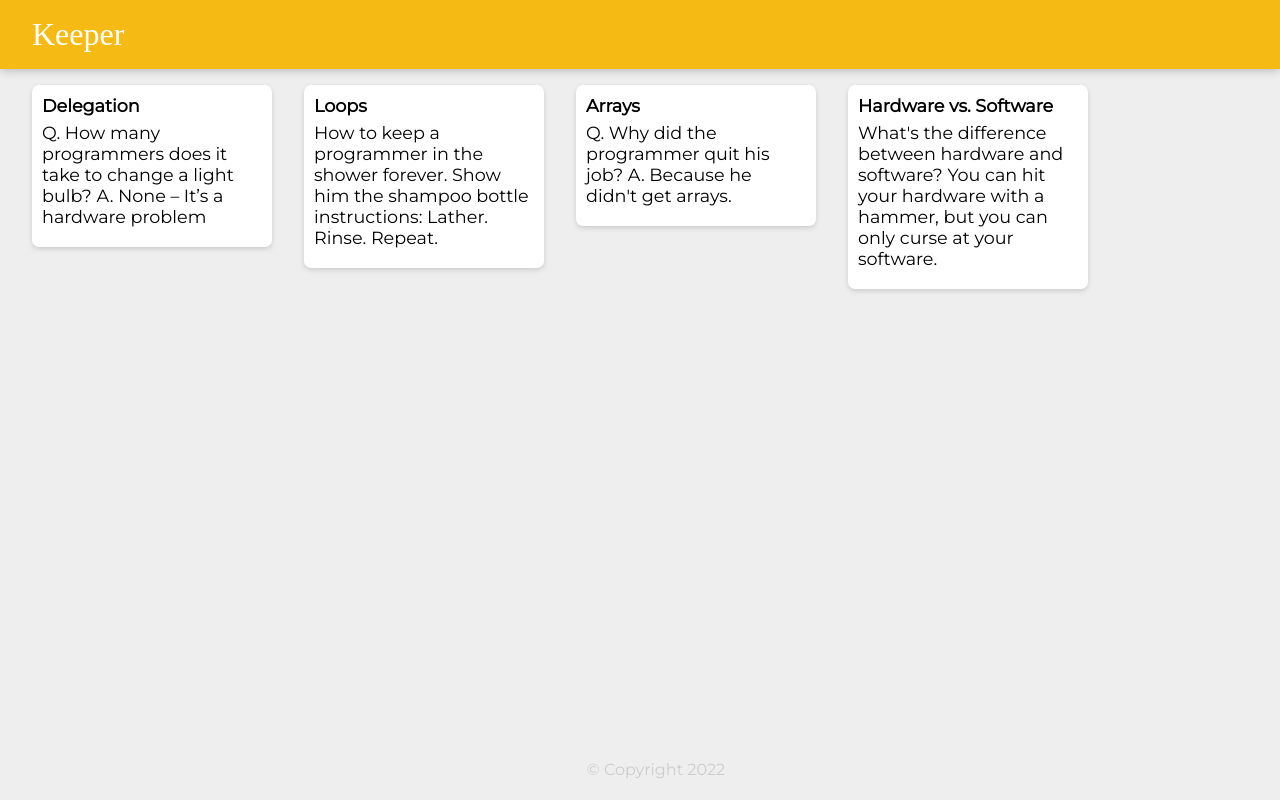
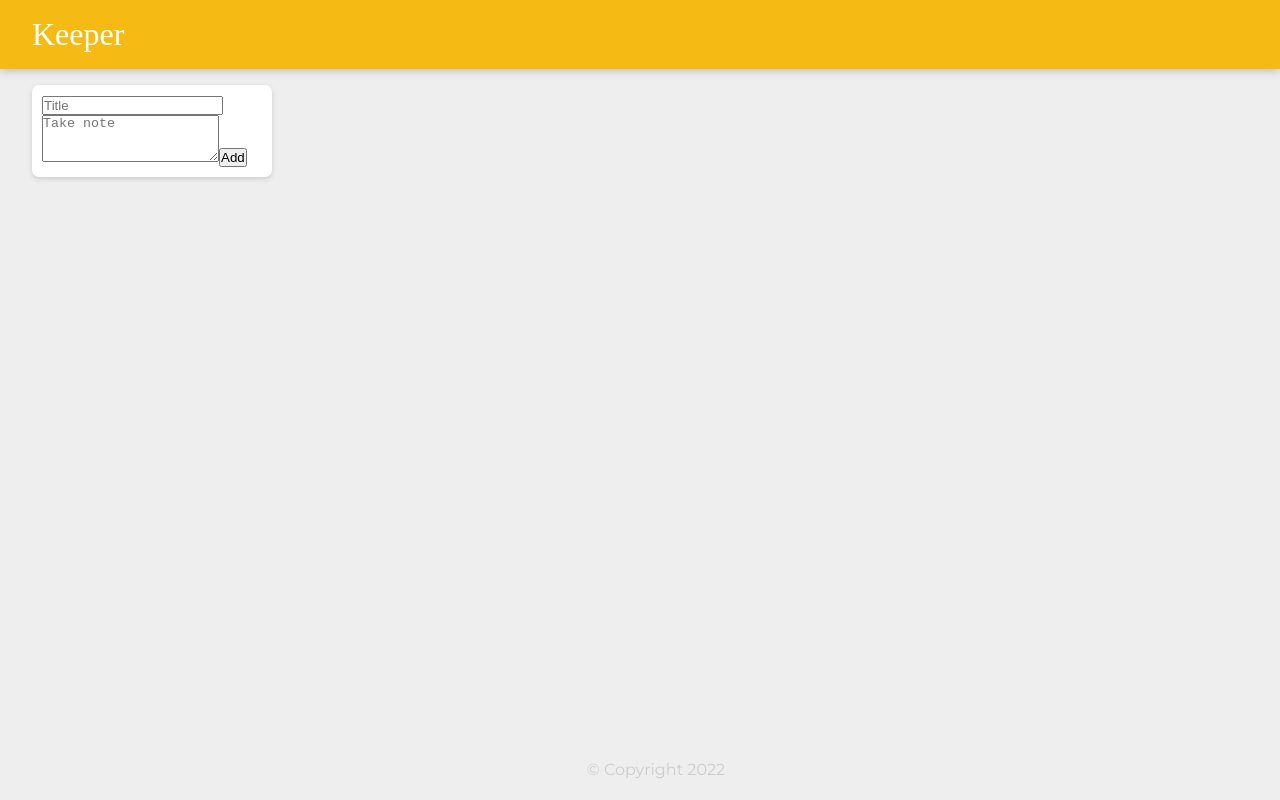
Before and after one commit to clairv0yant/keeper-app, a React (Create React App) app: page / in a window 1280 px wide. Built offline with nearby package versions, Linux system fonts and the light colour scheme; a web font is replaced by a local one.

Commit message:
implement add/delete functionality

```diff
--- a/src/components/App.jsx
+++ b/src/components/App.jsx
@@ -1,18 +1,39 @@
-import React from "react";
+import React, { useState } from "react";
 import Heading from "./Header";
+import Compose from "./Compose";
 import Note from "./Note";
 import Footer from "./Footer";
 import notes from "../notes";
 
 function App() {
+  const [entries, setEntries] = useState([]);
+
+  function addNote(e, inputText) {
+    setEntries((prevNotes) => {
+      return [...prevNotes, inputText];
+    });
+    e.preventDefault();
+  }
+
+  function deleteNote(id) {
+    setEntries((prevEntries) => {
+      return prevEntries.filter((entries, index) => {
+        return index !== id;
+      });
+    });
+  }
+
   return (
     <div>
       <Heading />
-      {notes.map((noteEntry) => (
+      <Compose onAdd={addNote} />
+      {entries.map((entries, index) => (
         <Note
-          key={noteEntry.key}
-          title={noteEntry.title}
-          content={noteEntry.content}
+          key={index}
+          id={index}
+          title={entries.title}
+          content={entries.content}
+          onDelete={deleteNote}
         />
       ))}
       <Footer />
--- /dev/null
+++ b/src/components/Compose.jsx
@@ -0,0 +1,49 @@
+import React, { useState } from "react";
+
+function Compose(props) {
+  const [input, setInput] = useState({
+    title: "",
+    content: "",
+  });
+
+  function handleChange(e) {
+    const { name, value } = e.target;
+    setInput((prevValue) => {
+      return {
+        ...prevValue,
+        [name]: value,
+      };
+    });
+  }
+
+  return (
+    <form>
+      <div className="note">
+        <input
+          onChange={handleChange}
+          type="text"
+          placeholder="Title"
+          name="title"
+          value={input.title || ""}
+        />
+        <textarea
+          onChange={handleChange}
+          placeholder="Take note"
+          name="content"
+          value={input.content || ""}
+          rows="3"
+        ></textarea>
+        <button
+          onClick={(e) => {
+            props.onAdd(e, input);
+            setInput("");
+          }}
+        >
+          Add
+        </button>
+      </div>
+    </form>
+  );
+}
+
+export default Compose;
--- a/src/components/Note.jsx
+++ b/src/components/Note.jsx
@@ -5,6 +5,13 @@ function Note(props) {
     <div className="note">
       <h1>{props.title}</h1>
       <p>{props.content}</p>
+      <button
+        onClick={() => {
+          props.onDelete(props.id);
+        }}
+      >
+        DELETE
+      </button>
     </div>
   );
 }
--- a/src/notes.js
+++ b/src/notes.js
@@ -1,4 +1,4 @@
-const notes = [
+let notes = [
   {
     key: 1,
     title: "Delegation",
```
